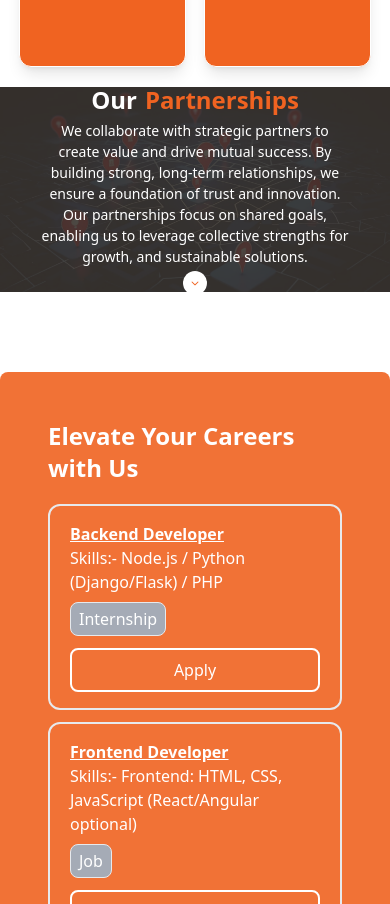
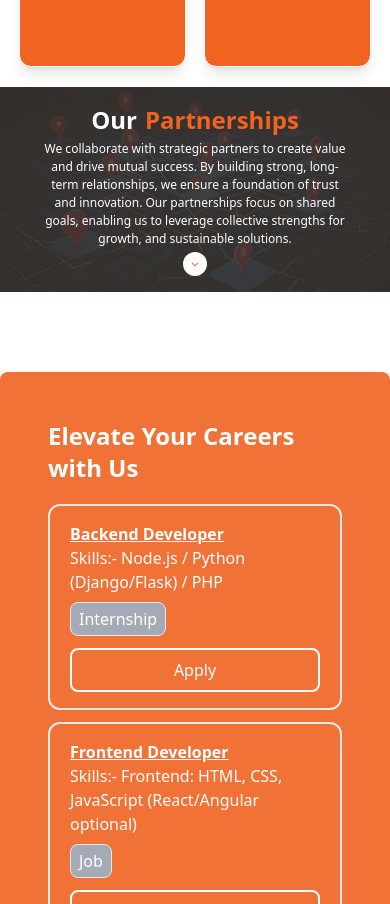
Before and after one commit to Kaminikjha/GTS, a React (Create React App) app: page / in a window 390 px wide. Shown: the part 2260-3164 px from the top of the page. Built offline with nearby package versions, Linux system fonts and the light colour scheme.

Commit message:
change text size

```diff
--- a/src/components/Partner.js
+++ b/src/components/Partner.js
@@ -28,7 +28,7 @@ const Partner = () => {
          <h1 className="flex justify-center gap-2 text-2xl md:text-4xl font-bold text-white p-1 md:pb-5">
             Our <span className="text-[#f06321] "> Partnerships</span>
           </h1>
-          <p className="text-sm md:text-3xl  leading-normal  text-white flex justify-center items-center text-center">We collaborate with strategic partners to create value and drive mutual success. By building strong, long-term relationships, we ensure a foundation of trust and innovation. Our partnerships focus on shared goals, enabling us to leverage collective strengths for growth, and sustainable solutions.</p>
+          <p className="text-xs md:text-3xl  leading-normal  text-white flex justify-center items-center text-center">We collaborate with strategic partners to create value and drive mutual success. By building strong, long-term relationships, we ensure a foundation of trust and innovation. Our partnerships focus on shared goals, enabling us to leverage collective strengths for growth, and sustainable solutions.</p>
 
           <div className="flex justify-center p-1 md:pt-10">
           <FaChevronDown onClick={()=> navigate("/partner_fp")} className="flex justify-center rounded-full bg-white text-2xl md:text-5xl p-2 text-[#f06321]"/>
```
